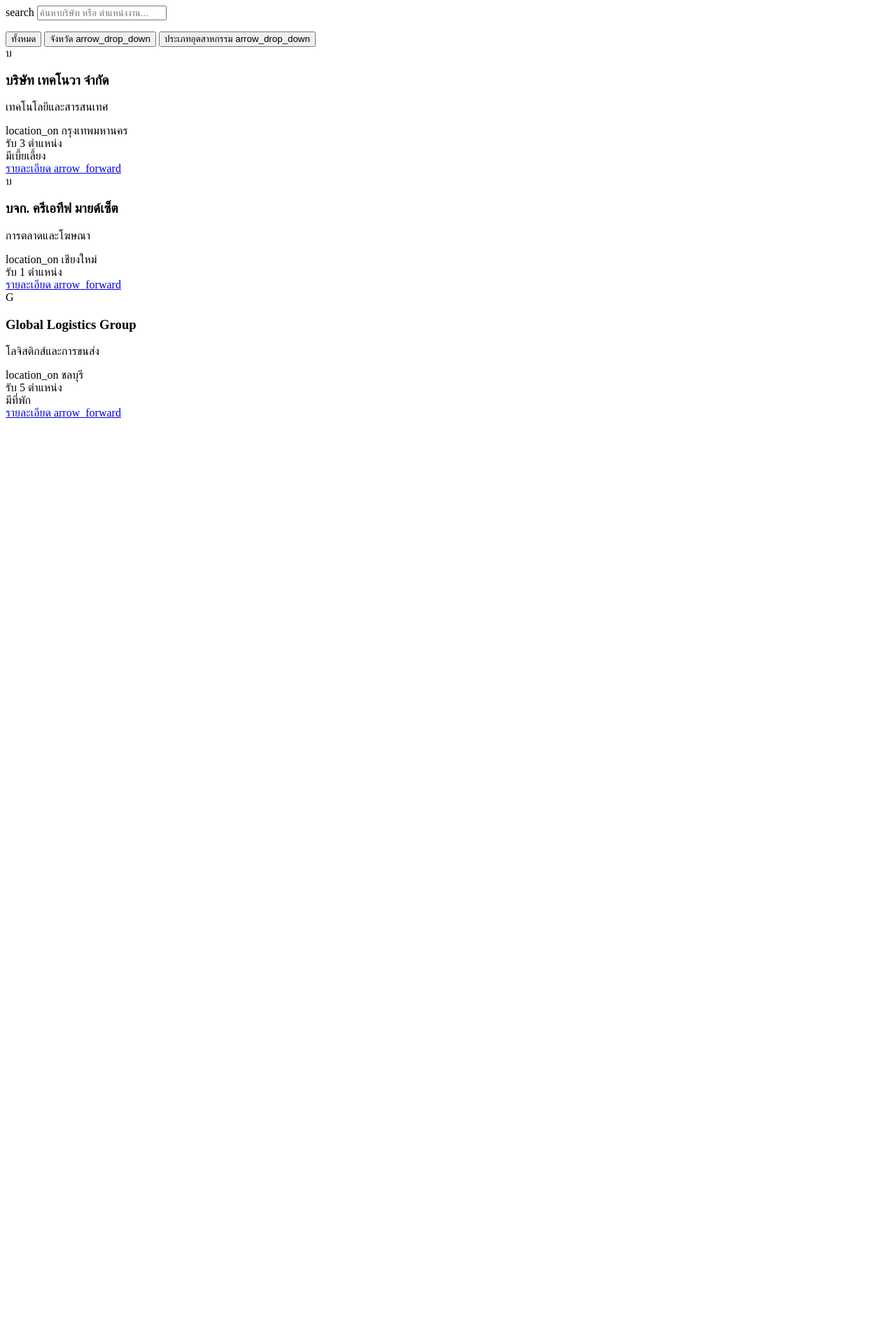
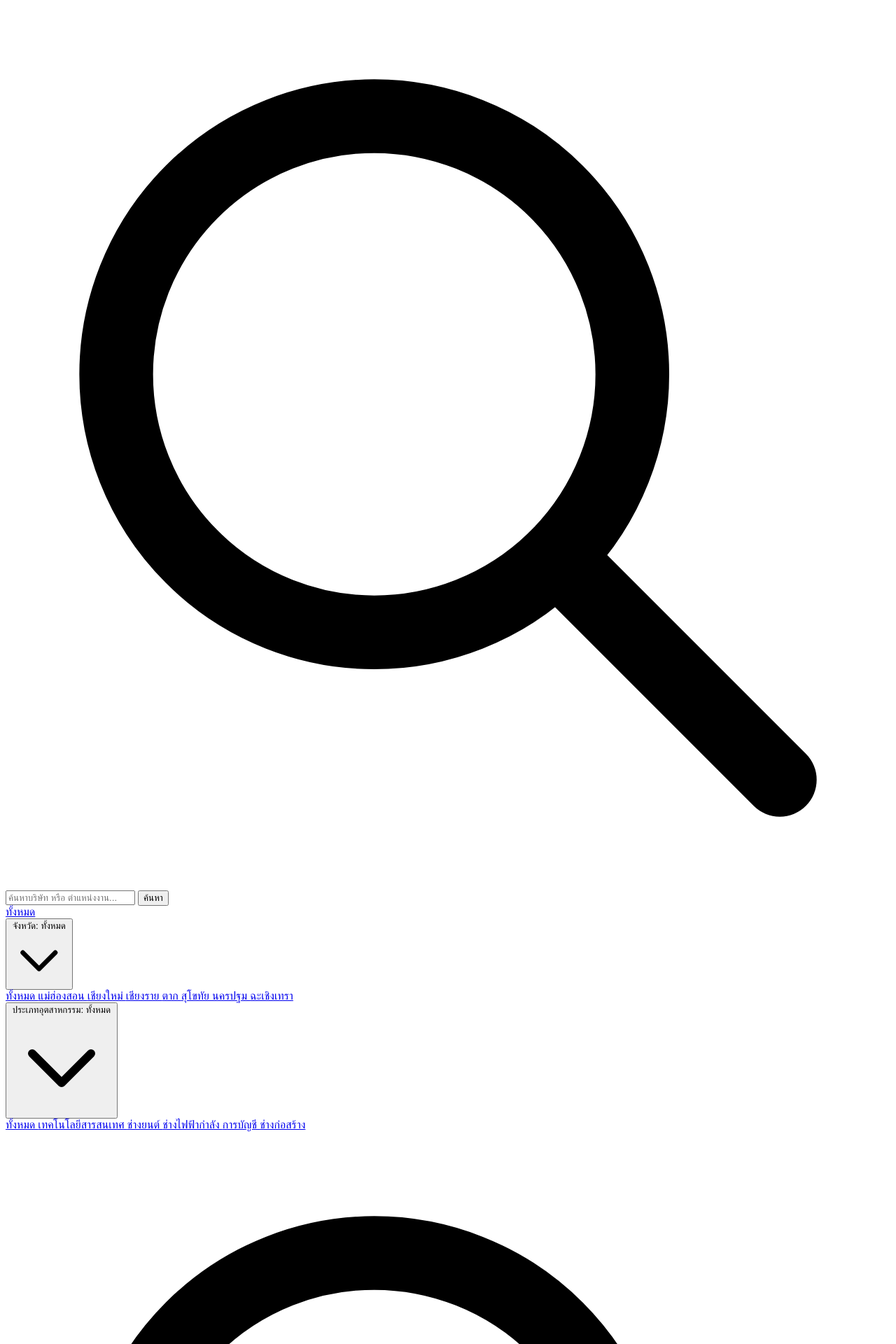
Before and after one commit to p08027858/ims, a PHP site: page /app/Views/student/company_search.php in a window 1280 px wide. Shown: the top 1920 px of the page at 70% size. Before the commit the page ends 597 px from the top, so only its background shows below. Run offline with PHP 8.4, Linux system fonts and the light colour scheme.

Commit message:
fix student company search dropdowns and clear warnings

```diff
--- a/app/Views/student/company_search.php
+++ b/app/Views/student/company_search.php
@@ -1,70 +1,144 @@
 <?php
 /**
- * Company search/browse. Adapted from design-reference/mobile_2. Wired to
- * App\Controllers\ApplicationController::companySearchData() (Phase 4) — RULE-MATCH-01: only
- * companies.status=approved ever appear here (enforced in ApplicationService, not just hidden
- * client-side). 'positions'/'tags' shown below have no backing DB column yet (ISSUES.md) so
- * real rows always show 0/[] for those — search box submits as a plain GET (?q=) since there's
- * no JS fetch layer yet.
- * pull-to-refresh JS below is a visual simulation only — swap for a real refetch.
+ * Student Company Search / Directory View
  */
-$companies = $companies ?? [
-    ['id' => 1, 'name' => 'บริษัท เทคโนวา จำกัด', 'industry' => 'เทคโนโลยีและสารสนเทศ', 'province' => 'กรุงเทพมหานคร', 'positions' => 3, 'tags' => ['มีเบี้ยเลี้ยง']],
-    ['id' => 2, 'name' => 'บจก. ครีเอทีฟ มายด์เซ็ต', 'industry' => 'การตลาดและโฆษณา', 'province' => 'เชียงใหม่', 'positions' => 1, 'tags' => []],
-    ['id' => 3, 'name' => 'Global Logistics Group', 'industry' => 'โลจิสติกส์และการขนส่ง', 'province' => 'ชลบุรี', 'positions' => 5, 'tags' => ['มีที่พัก']],
-];
+$companies = $companies ?? $items ?? [];
+$selectedProvince = $selectedProvince ?? '';
+$selectedIndustry = $selectedIndustry ?? '';
+$q = $q ?? '';
+
+// รายการจังหวัดและประเภทอุตสาหกรรม
+$provinces = ['ทั้งหมด', 'แม่ฮ่องสอน', 'เชียงใหม่', 'เชียงราย', 'ตาก', 'สุโขทัย', 'นครปฐม', 'ฉะเชิงเทรา'];
+$industries = ['ทั้งหมด', 'เทคโนโลยีสารสนเทศ', 'ช่างยนต์', 'ช่างไฟฟ้ากำลัง', 'การบัญชี', 'ช่างก่อสร้าง'];
 ?>
-<div class="flex flex-col gap-4">
-  <form method="get" action="/student/companies" class="relative w-full">
-    <span class="material-symbols-outlined absolute left-4 top-1/2 -translate-y-1/2 text-outline" aria-hidden="true">search</span>
-    <input class="w-full bg-surface-container-low dark:bg-surface-container-high/10 text-on-surface dark:text-text-dark-mode font-body-md py-3 pl-12 pr-4 rounded-full focus:outline-none focus:ring-2 focus:ring-primary/20 transition-all placeholder:text-outline-variant shadow-sm"
-           type="text" name="q" value="<?= htmlspecialchars($_GET['q'] ?? '') ?>" placeholder="ค้นหาบริษัท หรือ ตำแหน่งงาน..." aria-label="ค้นหาสถานประกอบการ"/>
-  </form>
-  <div class="flex items-center gap-2 overflow-x-auto pb-1">
-    <button type="button" class="shrink-0 flex items-center gap-1 bg-primary text-on-primary px-4 py-1.5 rounded-full font-label-md text-label-md shadow-sm active:scale-95 transition-transform">ทั้งหมด</button>
-    <button type="button" class="shrink-0 flex items-center gap-1 bg-surface-container text-on-surface-variant px-4 py-1.5 rounded-full font-label-md text-label-md hover:bg-surface-container-high transition-colors active:scale-95">
-      จังหวัด <span class="material-symbols-outlined text-[16px]">arrow_drop_down</span>
+
+<div class="max-w-7xl mx-auto px-4 sm:px-6 lg:px-8 py-8">
+    <!-- กล่องค้นหาและตัวกรอง -->
+    <form method="GET" action="/student/companies" class="mb-8 space-y-4">
+        <div class="relative">
+            <span class="absolute inset-y-0 left-0 pl-3 flex items-center pointer-events-none text-slate-400">
+                <svg class="w-5 h-5" fill="none" stroke="currentColor" viewBox="0 0 24 24"><path stroke-linecap="round" stroke-linejoin="round" stroke-width="2" d="M21 21l-6-6m2-5a7 7 0 11-14 0 7 7 0 0114 0z"/></svg>
+            </span>
+            <input type="text" name="q" value="<?= htmlspecialchars($q) ?>" placeholder="ค้นหาบริษัท หรือ ตำแหน่งงาน..." class="w-full pl-10 pr-24 py-3 bg-white border border-slate-200 rounded-xl shadow-sm focus:ring-2 focus:ring-indigo-500 focus:border-transparent outline-none text-slate-800 placeholder-slate-400">
+            <button type="submit" class="absolute right-2 top-2 bottom-2 px-4 bg-indigo-600 hover:bg-indigo-700 text-white font-medium rounded-lg text-sm transition-colors">
+                ค้นหา
             </button>
-    <button type="button" class="shrink-0 flex items-center gap-1 bg-surface-container text-on-surface-variant px-4 py-1.5 rounded-full font-label-md text-label-md hover:bg-surface-container-high transition-colors active:scale-95">
-      ประเภทอุตสาหกรรม <span class="material-symbols-outlined text-[16px]">arrow_drop_down</span>
+        </div>
+
+        <div class="flex flex-wrap items-center gap-3">
+            <a href="/student/companies" class="px-4 py-2 rounded-xl text-sm font-medium transition-colors <?= (empty($selectedProvince) && empty($selectedIndustry)) ? 'bg-indigo-600 text-white' : 'bg-white text-slate-600 border border-slate-200 hover:bg-slate-50' ?>">
+                ทั้งหมด
+            </a>
+
+            <!-- ตัวกรองจังหวัด -->
+            <div class="relative inline-block text-left" id="province-dropdown-wrapper">
+                <button type="button" onclick="toggleDropdown('province-dropdown')" class="px-4 py-2 bg-white border border-slate-200 rounded-xl text-sm font-medium text-slate-700 hover:bg-slate-50 flex items-center gap-2">
+                    <span>จังหวัด: <?= !empty($selectedProvince) ? htmlspecialchars($selectedProvince) : 'ทั้งหมด' ?></span>
+                    <svg class="w-4 h-4 text-slate-400" fill="none" stroke="currentColor" viewBox="0 0 24 24"><path stroke-linecap="round" stroke-linejoin="round" stroke-width="2" d="M19 9l-7 7-7-7"/></svg>
                 </button>
+                <div id="province-dropdown" class="hidden absolute left-0 mt-2 w-48 rounded-xl shadow-lg bg-white ring-1 ring-black ring-opacity-5 z-20 py-1 max-h-60 overflow-y-auto">
+                    <?php foreach ($provinces as $p): ?>
+                        <a href="/student/companies?province=<?= urlencode($p === 'ทั้งหมด' ? '' : $p) ?>&industry=<?= urlencode($selectedIndustry) ?>&q=<?= urlencode($q) ?>" class="block px-4 py-2 text-sm text-slate-700 hover:bg-indigo-50 hover:text-indigo-600">
+                            <?= htmlspecialchars($p) ?>
+                        </a>
+                    <?php endforeach; ?>
                 </div>
             </div>
 
-<div class="flex flex-col gap-4 mt-4" id="company-list">
-  <?php if (empty($companies)): ?>
-    <div class="flex flex-col items-center justify-center py-12 text-center">
-      <div class="w-24 h-24 bg-surface-container rounded-full flex items-center justify-center mb-4"><span class="material-symbols-outlined text-[48px] text-outline-variant">search_off</span></div>
-      <h4 class="font-headline-md text-headline-md text-on-surface mb-2">ไม่พบผลลัพธ์</h4>
-      <p class="font-body-md text-body-md text-on-surface-variant max-w-[250px]">ลองปรับเปลี่ยนคำค้นหา หรือตัวกรอง เพื่อค้นหาบริษัทที่เหมาะสมกับคุณ</p>
-    </div>
-  <?php endif; ?>
-  <?php foreach ($companies as $c): ?>
-    <div class="bg-surface-container-lowest dark:bg-surface-dark rounded-xl p-4 shadow-sm border border-surface-variant/50 dark:border-outline-variant/10 flex flex-col gap-3 transition-transform active:scale-[0.98]">
-      <div class="flex items-start gap-3">
-        <div class="w-14 h-14 rounded-lg bg-primary-container text-on-primary-container flex items-center justify-center shrink-0 shadow-sm font-headline-lg-mobile">
-          <?= htmlspecialchars(mb_substr($c['name'], 0, 1)) ?>
-        </div>
-        <div class="flex flex-col flex-1 min-w-0">
-          <h3 class="font-headline-md text-headline-md text-on-surface dark:text-text-dark-mode truncate"><?= htmlspecialchars($c['name']) ?></h3>
-          <p class="font-body-md text-metadata text-on-surface-variant truncate"><?= htmlspecialchars($c['industry']) ?></p>
-          <div class="flex items-center gap-1 mt-1 text-outline">
-            <span class="material-symbols-outlined text-[14px]">location_on</span>
-            <span class="font-label-md text-metadata"><?= htmlspecialchars($c['province']) ?></span>
+            <!-- ตัวกรองประเภทอุตสาหกรรม -->
+            <div class="relative inline-block text-left" id="industry-dropdown-wrapper">
+                <button type="button" onclick="toggleDropdown('industry-dropdown')" class="px-4 py-2 bg-white border border-slate-200 rounded-xl text-sm font-medium text-slate-700 hover:bg-slate-50 flex items-center gap-2">
+                    <span>ประเภทอุตสาหกรรม: <?= !empty($selectedIndustry) ? htmlspecialchars($selectedIndustry) : 'ทั้งหมด' ?></span>
+                    <svg class="w-4 h-4 text-slate-400" fill="none" stroke="currentColor" viewBox="0 0 24 24"><path stroke-linecap="round" stroke-linejoin="round" stroke-width="2" d="M19 9l-7 7-7-7"/></svg>
+                </button>
+                <div id="industry-dropdown" class="hidden absolute left-0 mt-2 w-56 rounded-xl shadow-lg bg-white ring-1 ring-black ring-opacity-5 z-20 py-1 max-h-60 overflow-y-auto">
+                    <?php foreach ($industries as $ind): ?>
+                        <a href="/student/companies?industry=<?= urlencode($ind === 'ทั้งหมด' ? '' : $ind) ?>&province=<?= urlencode($selectedProvince) ?>&q=<?= urlencode($q) ?>" class="block px-4 py-2 text-sm text-slate-700 hover:bg-indigo-50 hover:text-indigo-600">
+                            <?= htmlspecialchars($ind) ?>
+                        </a>
+                    <?php endforeach; ?>
                 </div>
             </div>
         </div>
-      <div class="flex items-center justify-between mt-2 pt-3 border-t border-surface-variant dark:border-outline-variant/20">
-        <div class="flex items-center gap-2 flex-wrap">
-          <div class="bg-secondary-container text-on-secondary-container px-2 py-0.5 rounded text-[10px] font-label-md font-bold uppercase tracking-wide">รับ <?= $c['positions'] ?> ตำแหน่ง</div>
-          <?php foreach ($c['tags'] as $tag): ?>
-            <div class="bg-status-success/10 text-status-success px-2 py-0.5 rounded text-[10px] font-label-md font-bold uppercase tracking-wide"><?= htmlspecialchars($tag) ?></div>
-          <?php endforeach; ?>
+    </form>
+
+    <!-- การ์ดรายการสถานประกอบการ -->
+    <?php if (empty($companies)): ?>
+        <div class="text-center py-16 bg-white rounded-2xl border border-slate-100 shadow-sm">
+            <div class="w-16 h-16 bg-indigo-50 text-indigo-500 rounded-full flex items-center justify-center mx-auto mb-4">
+                <svg class="w-8 h-8" fill="none" stroke="currentColor" viewBox="0 0 24 24"><path stroke-linecap="round" stroke-linejoin="round" stroke-width="2" d="M21 21l-6-6m2-5a7 7 0 11-14 0 7 7 0 0114 0z"/></svg>
             </div>
-        <a href="/student/companies/<?= $c['id'] ?>" class="bg-primary-container text-on-primary-container px-4 py-1.5 rounded-full font-label-md text-label-md shadow-sm active:scale-95 transition-transform flex items-center gap-1">
-          รายละเอียด <span class="material-symbols-outlined text-[16px]">arrow_forward</span>
+            <h3 class="text-lg font-bold text-slate-800">ไม่พบผลลัพธ์</h3>
+            <p class="text-slate-500 text-sm mt-1">ลองปรับเปลี่ยนคำค้นหา หรือตัวกรอง เพื่อค้นหาบริษัทที่เหมาะสมกับคุณ</p>
+        </div>
+    <?php else: ?>
+        <div class="grid grid-cols-1 md:grid-cols-2 lg:grid-cols-3 gap-6">
+            <?php foreach ($companies as $c): ?>
+                <?php
+                    $cName = $c['name'] ?? 'ไม่ระบุชื่อบริษัท';
+                    $cProvince = $c['province'] ?? 'แม่ฮ่องสอน';
+                    $cIndustry = $c['business_type'] ?? $c['industry_type'] ?? $c['industry'] ?? 'ทั่วไป';
+                    $cAddress = $c['address'] ?? '';
+                    $cPhone = $c['phone'] ?? $c['contact_phone'] ?? '-';
+                    $cSlots = $c['slots_available'] ?? 5;
+                ?>
+                <div class="bg-white rounded-2xl border border-slate-100 shadow-sm hover:shadow-md transition-shadow p-6 flex flex-col justify-between">
+                    <div>
+                        <div class="flex items-start gap-4 mb-4">
+                            <div class="w-12 h-12 rounded-xl bg-indigo-600 text-white font-bold text-xl flex items-center justify-center flex-shrink-0">
+                                <?= mb_substr($cName, 0, 1, 'UTF-8') ?>
+                            </div>
+                            <div class="flex-1 min-w-0">
+                                <h3 class="font-bold text-slate-800 text-base line-clamp-1" title="<?= htmlspecialchars($cName) ?>">
+                                    <?= htmlspecialchars($cName) ?>
+                                </h3>
+                                <p class="text-xs text-indigo-600 font-medium mt-0.5"><?= htmlspecialchars($cIndustry) ?></p>
+                                <div class="flex items-center gap-1 text-xs text-slate-400 mt-1">
+                                    <svg class="w-3.5 h-3.5 flex-shrink-0" fill="none" stroke="currentColor" viewBox="0 0 24 24"><path stroke-linecap="round" stroke-linejoin="round" stroke-width="2" d="M17.657 16.657L13.414 20.9a1.998 1.998 0 01-2.827 0l-4.244-4.243a8 8 0 1111.314 0z"/><path stroke-linecap="round" stroke-linejoin="round" stroke-width="2" d="M15 11a3 3 0 11-6 0 3 3 0 016 0z"/></svg>
+                                    <span class="line-clamp-1"><?= htmlspecialchars($cProvince) ?></span>
+                                </div>
+                            </div>
+                        </div>
+
+                        <p class="text-xs text-slate-500 line-clamp-2 mb-4">
+                            <?= htmlspecialchars($cAddress ?: 'ไม่มีรายละเอียดที่อยู่') ?>
+                        </p>
+
+                        <div class="flex flex-wrap gap-1.5 mb-4">
+                            <span class="inline-flex items-center px-2.5 py-1 rounded-md text-xs font-medium bg-emerald-50 text-emerald-700">
+                                รับ <?= (int) $cSlots ?> ตำแหน่ง
+                            </span>
+                            <span class="inline-flex items-center px-2.5 py-1 rounded-md text-xs font-medium bg-slate-100 text-slate-600">
+                                โทร: <?= htmlspecialchars($cPhone) ?>
+                            </span>
+                        </div>
+                    </div>
+
+                    <div class="pt-4 border-t border-slate-100">
+                        <a href="/student/companies/<?= (int) ($c['id'] ?? 0) ?>" class="w-full inline-flex justify-center items-center px-4 py-2.5 bg-indigo-50 hover:bg-indigo-100 text-indigo-600 font-medium rounded-xl text-sm transition-colors">
+                            ดูรายละเอียดและยื่นสมัคร
                         </a>
                     </div>
                 </div>
             <?php endforeach; ?>
         </div>
+    <?php endif; ?>
+</div>
+
+<script>
+function toggleDropdown(id) {
+    const el = document.getElementById(id);
+    const allDropdowns = document.querySelectorAll('[id$="-dropdown"]');
+    allDropdowns.forEach(d => {
+        if (d.id !== id) d.classList.add('hidden');
+    });
+    el.classList.toggle('hidden');
+}
+
+// ปิด Dropdown เมื่อคลิกนอกพื้นที่
+document.addEventListener('click', function(event) {
+    if (!event.target.closest('#province-dropdown-wrapper') && !event.target.closest('#industry-dropdown-wrapper')) {
+        document.querySelectorAll('[id$="-dropdown"]').forEach(d => d.classList.add('hidden'));
+    }
+});
+</script>
```
Lines whose indentation alone changed are shown as unchanged.
